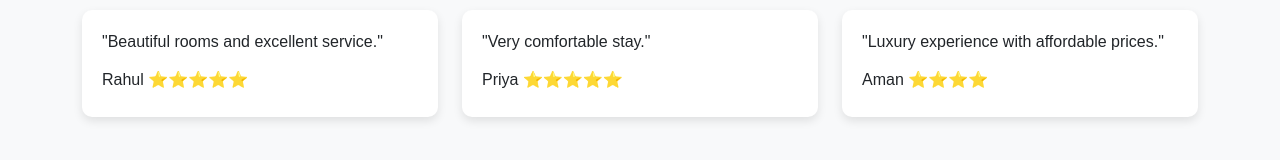
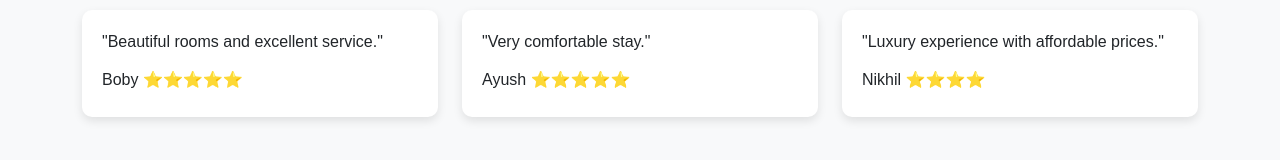
Before and after one commit to bcchauhanbc9923-oss/Online-hotel-booking-project, a plain HTML site: page rooms.html in a window 1280 px wide. Shown: the part 1361-1521 px from the top of the page. Drawn offline with nearby package versions, Linux system fonts and the light colour scheme.

Commit message:
update files

```diff
--- a/rooms.html
+++ b/rooms.html
@@ -1,22 +1,15 @@
 <!DOCTYPE html>
 <html lang="en">
-
 <head>
-
 <meta charset="UTF-8">
 <meta name="viewport" content="width=device-width, initial-scale=1">
-
 <title>Rooms - Royal Hotel</title>
-
 <link href="https://cdn.jsdelivr.net/npm/bootstrap@5.3.2/dist/css/bootstrap.min.css" rel="stylesheet">
-
 <style>
-
 body{
 font-family:Arial;
 background:#f8f9fa;
 }
-
 .room-card{
 transition:0.3s;
 cursor:pointer;
@@ -40,108 +33,65 @@ color:white;
 padding:30px;
 margin-top:50px;
 }
-
 </style>
-
 </head>
-
 <body>
 
 <!-- NAVBAR -->
 
 <nav class="navbar navbar-expand-lg navbar-dark bg-dark">
-
 <div class="container">
-
 <a class="navbar-brand fw-bold" href="index.html">Royal Hotel</a>
-
 <button class="navbar-toggler" data-bs-toggle="collapse" data-bs-target="#menu">
 <span class="navbar-toggler-icon"></span>
 </button>
-
 <div class="collapse navbar-collapse" id="menu">
-
 <ul class="navbar-nav ms-auto">
-
 <li class="nav-item"><a href="index.html" class="nav-link">Home</a></li>
 <li class="nav-item"><a href="about.html" class="nav-link"> About</a></li>
 <li class="nav-item"><a href="rooms.html" class="nav-link active"> Rooms</a></li>
 <li class="nav-item"><a href="gallery.html" class="nav-link">Gallery</a></li>
 <li class="nav-item"><a href="booking.html" class="nav-link">Booking</a></li>
 <li class="nav-item"><a href="contact.html" class="nav-link">Contact</a></li>
-
 </ul>
-
 </div>
-
 </div>
-
 </nav>
-
-
 <!-- HEADER -->
 
 <div class="bg-dark text-white text-center p-5">
-
 <h1>Our Luxury Rooms</h1>
-
 <p>Choose from our premium rooms designed for comfort and elegance</p>
-
 </div>
-
-
 <!-- ROOMS -->
-
 <div class="container mt-5">
-
 <div class="row g-4">
 
-
 <!-- Deluxe Room -->
-
 <div class="col-lg-3 col-md-6">
-
 <div class="card shadow room-card">
-
 <img src="https://images.unsplash.com/photo-1590490360182-c33d57733427" class="card-img-top">
-
 <div class="card-body">
-
 <h5>Deluxe Room</h5>
-
 <p>Comfortable modern room with premium facilities.</p>
-
 <ul>
 <li>Free WiFi</li>
 <li>Air Conditioning</li>
 <li>Smart TV</li>
 </ul>
-
 <h6 class="text-success">₹9,999 / Night</h6>
-
 <a href="booking.html" class="btn btn-primary btn-sm">Book Now</a>
-
+</div>
+</div>
 </div>
 
-</div>
-
-</div>
-
-
 <!-- Luxury Suite -->
-
 <div class="col-lg-3 col-md-6">
-
 <div class="card shadow room-card">
-
 <img src="https://images.unsplash.com/photo-1611892440504-42a792e24d32" class="card-img-top">
-
 <div class="card-body">
-
 <h5>Luxury Suite</h5>
-
 <p>Spacious luxury suite with balcony view.</p>
-
 <ul>
 <li>King Size Bed</li>
 <li>Private Balcony</li>
@@ -149,61 +99,35 @@ margin-top:50px;
 </ul>
 
 <h6 class="text-success">₹16,499 / Night</h6>
-
 <a href="booking.html" class="btn btn-primary btn-sm">Book Now</a>
-
+</div>
+</div>
 </div>
 
-</div>
-
-</div>
-
-
 <!-- Family Room -->
-
 <div class="col-lg-3 col-md-6">
-
 <div class="card shadow room-card">
-
 <img src="https://images.unsplash.com/photo-1560448204-e02f11c3d0e2" class="card-img-top">
-
 <div class="card-body">
-
 <h5>Family Room</h5>
-
 <p>Perfect spacious room designed for family stays.</p>
-
 <ul>
 <li>2 Queen Beds</li>
 <li>Free Breakfast</li>
 <li>Smart TV</li>
 </ul>
-
 <h6 class="text-success">₹14,999 / Night</h6>
-
 <a href="booking.html" class="btn btn-primary btn-sm">Book Now</a>
-
 </div>
-
 </div>
-
 </div>
-
-
 <!-- Executive Room -->
-
 <div class="col-lg-3 col-md-6">
-
 <div class="card shadow room-card">
-
 <img src="https://images.unsplash.com/photo-1505693416388-ac5ce068fe85" class="card-img-top">
-
 <div class="card-body">
-
 <h5>Executive Room</h5>
-
 <p>Ideal room for business travelers.</p>
-
 <ul>
 <li>Work Desk</li>
 <li>High Speed WiFi</li>
@@ -211,61 +135,36 @@ margin-top:50px;
 </ul>
 
 <h6 class="text-success">₹13,499 / Night</h6>
-
 <a href="booking.html" class="btn btn-primary btn-sm">Book Now</a>
-
 </div>
-
 </div>
-
 </div>
-
-
 <!-- Presidential Suite -->
-
 <div class="col-lg-3 col-md-6">
-
 <div class="card shadow room-card">
-
 <img src="https://images.unsplash.com/photo-1540518614846-7eded433c457" class="card-img-top">
-
 <div class="card-body">
-
 <h5>Presidential Suite</h5>
-
 <p>Ultimate luxury experience.</p>
-
 <ul>
 <li>Private Lounge</li>
 <li>Luxury Bathroom</li>
 <li>Butler Service</li>
 </ul>
-
 <h6 class="text-success">₹41,999 / Night</h6>
-
 <a href="booking.html" class="btn btn-primary btn-sm">Book Now</a>
-
 </div>
-
 </div>
-
 </div>
 
 
 <!-- Garden View Room -->
-
 <div class="col-lg-3 col-md-6">
-
 <div class="card shadow room-card">
-
 <img src="https://images.unsplash.com/photo-1582719478250-c89cae4dc85b" class="card-img-top">
-
 <div class="card-body">
-
 <h5>Garden View Room</h5>
-
 <p>Relaxing room with beautiful garden scenery.</p>
-
 <ul>
 <li>Balcony Garden View</li>
 <li>Free WiFi</li>
@@ -273,30 +172,17 @@ margin-top:50px;
 </ul>
 
 <h6 class="text-success">₹11,499 / Night</h6>
-
 <a href="booking.html" class="btn btn-primary btn-sm">Book Now</a>
-
 </div>
-
 </div>
-
 </div>
-
-
 <!-- Business Room -->
-
 <div class="col-lg-3 col-md-6">
-
 <div class="card shadow room-card">
-
 <img src="https://images.unsplash.com/photo-1560185127-6ed189bf02f4" class="card-img-top">
-
 <div class="card-body">
-
 <h5>Business Room</h5>
-
 <p>Designed especially for business guests.</p>
-
 <ul>
 <li>Work Desk</li>
 <li>High Speed WiFi</li>
@@ -304,102 +190,64 @@ margin-top:50px;
 </ul>
 
 <h6 class="text-success">₹12,499 / Night</h6>
-
 <a href="booking.html" class="btn btn-primary btn-sm">Book Now</a>
-
 </div>
-
 </div>
-
 </div>
-
-
 <!-- Ocean View Suite -->
 
 <div class="col-lg-3 col-md-6">
-
 <div class="card shadow room-card">
-
 <img src="https://images.unsplash.com/photo-1505691938895-1758d7feb511" class="card-img-top">
-
 <div class="card-body">
-
 <h5>Ocean View Suite</h5>
-
 <p>Luxury room with breathtaking ocean views.</p>
-
 <ul>
 <li>Sea View Balcony</li>
 <li>Luxury King Bed</li>
 <li>Private Lounge</li>
 </ul>
-
 <h6 class="text-success">₹18,999 / Night</h6>
-
 <a href="booking.html" class="btn btn-primary btn-sm">Book Now</a>
-
 </div>
-
 </div>
-
 </div>
-
-
 </div>
-
 </div>
-
-
 <!-- REVIEWS -->
 
 <div class="container mt-5">
-
 <h2 class="text-center mb-4">Guest Reviews</h2>
-
 <div class="row g-4">
-
 <div class="col-md-4">
 <div class="review">
 <p>"Beautiful rooms and excellent service."</p>
-<h6>Rahul ⭐⭐⭐⭐⭐</h6>
+<h6>Boby ⭐⭐⭐⭐⭐</h6>
 </div>
 </div>
 
 <div class="col-md-4">
 <div class="review">
 <p>"Very comfortable stay."</p>
-<h6>Priya ⭐⭐⭐⭐⭐</h6>
+<h6>Ayush ⭐⭐⭐⭐⭐</h6>
 </div>
 </div>
 
 <div class="col-md-4">
 <div class="review">
 <p>"Luxury experience with affordable prices."</p>
-<h6>Aman ⭐⭐⭐⭐</h6>
+<h6>Nikhil ⭐⭐⭐⭐</h6>
 </div>
 </div>
-
 </div>
-
 </div>
-
-
 <!-- FOOTER -->
-
 <footer class="text-center">
-
 <h5>Royal Hotel</h5>
-
 <p>Luxury Hotel Booking System</p>
-
 <p>📍 Chandigarh | 📞 +91 7876XXXXX | 📧 info@royalhotel.com</p>
-
 <p>© 2026 Royal Hotel</p>
-
 </footer>
-
-
 <script src="https://cdn.jsdelivr.net/npm/bootstrap@5.3.2/dist/js/bootstrap.bundle.min.js"></script>
-
 </body>
 </html>
```
Also changed, not shown: experiences.html (+0 -106 lines).
